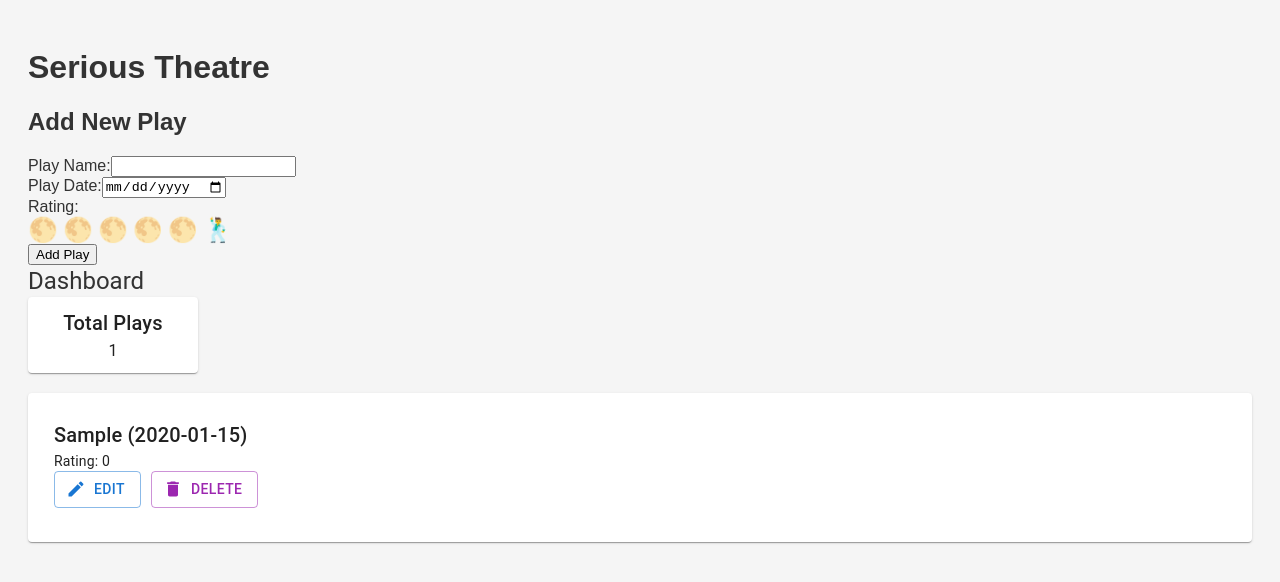
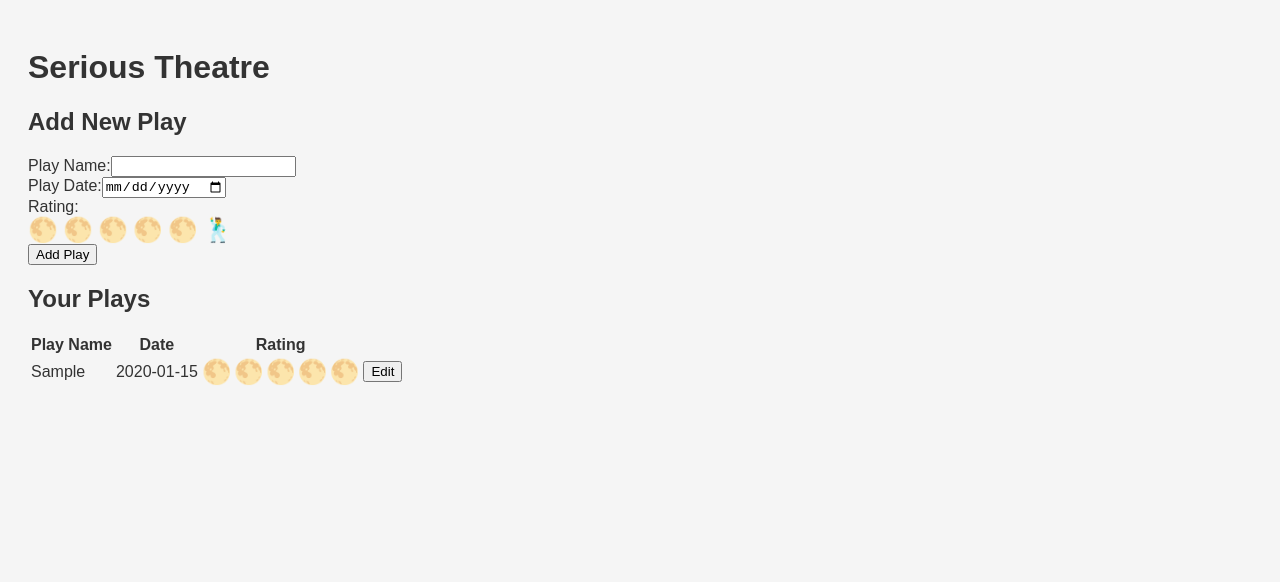
Before and after one commit to tescoboy/serious-theatre, a React (Create React App) app: page / in a window 1280 px wide. Both pictures are taken after typing "Sample", "2020-01-15" into the empty fields and a click on the button "Add Play". Shown: the top 582 px of the page. Built offline with nearby package versions, Linux system fonts and the light colour scheme; the HTML template or start-up script is replaced by a standard one.

Commit message:
Update Dashboard.js

```diff
--- a/src/components/Dashboard.js
+++ b/src/components/Dashboard.js
@@ -1,60 +1,83 @@
-import React from "react";
-import { Button, Box, Typography, Card, CardContent } from "@mui/material";
-import { Edit, Delete } from "@mui/icons-material";
+import React, { useState } from "react";
 
-const Dashboard = ({ plays, onEditPlay, onDeletePlay }) => {
-  const handleEditClick = (play) => {
-    // Open the edit form (e.g., set selectedPlay)
-    console.log("Editing play:", play);
-    // Add logic to show the edit form with play details
-  };
+const Dashboard = ({ plays, onEditPlay }) => {
+  const [selectedPlay, setSelectedPlay] = useState(null); // For editing overlay
 
-  const handleDeleteClick = (id) => {
-    onDeletePlay(id);
+  const renderRating = (rating) => {
+    if (rating === "Standing Ovation") {
+      return <span style={{ fontSize: "24px", color: "purple" }}>🕺</span>;
+    }
+    const fullMoons = Math.floor(rating);
+    const isHalfMoon = rating % 1 !== 0;
+    return (
+      <div style={{ display: "flex", alignItems: "center", gap: "2px" }}>
+        {[...Array(5)].map((_, index) => (
+          <span
+            key={index}
+            style={{
+              fontSize: "24px",
+              color: index < fullMoons ? "yellow" : "grey",
+            }}
+          >
+            {index === fullMoons && isHalfMoon ? "🌗" : "🌕"}
+          </span>
+        ))}
+      </div>
+    );
   };
 
   return (
     <div>
-      <Typography variant="h5">Dashboard</Typography>
-      {/* Tiles */}
-      <Box sx={{ display: "flex", gap: "20px", marginBottom: "20px" }}>
-        <Card sx={{ padding: "10px", width: "150px", textAlign: "center" }}>
-          <Typography variant="h6">Total Plays</Typography>
-          <Typography variant="body1">{plays.length}</Typography>
-        </Card>
-      </Box>
-
-      {/* List of plays */}
-      <Box>
-        {plays.map((play) => (
-          <Card key={play.id} sx={{ marginBottom: "20px", padding: "10px" }}>
-            <CardContent>
-              <Typography variant="h6">
-                {play.name} ({play.date})
-              </Typography>
-              <Typography variant="body2">Rating: {play.rating}</Typography>
-              <Box sx={{ display: "flex", gap: "10px" }}>
-                <Button
-                  onClick={() => handleEditClick(play)}
-                  variant="outlined"
-                  color="primary"
-                  startIcon={<Edit />}
-                >
-                  Edit
-                </Button>
-                <Button
-                  onClick={() => handleDeleteClick(play.id)}
-                  variant="outlined"
-                  color="secondary"
-                  startIcon={<Delete />}
-                >
-                  Delete
-                </Button>
-              </Box>
-            </CardContent>
-          </Card>
-        ))}
-      </Box>
+      <h2>Your Plays</h2>
+      <table>
+        <thead>
+          <tr>
+            <th>Play Name</th>
+            <th>Date</th>
+            <th>Rating</th>
+          </tr>
+        </thead>
+        <tbody>
+          {plays.map((play) => (
+            <tr key={play.id}>
+              <td>{play.name}</td>
+              <td>{play.date}</td>
+              <td>{renderRating(play.rating)}</td>
+              <td>
+                <button onClick={() => setSelectedPlay(play)}>Edit</button>
+              </td>
+            </tr>
+          ))}
+        </tbody>
+      </table>
+      {selectedPlay && (
+        <div>
+          <h3>Edit Play</h3>
+          <input
+            type="text"
+            value={selectedPlay.name}
+            onChange={(e) =>
+              setSelectedPlay({ ...selectedPlay, name: e.target.value })
+            }
+          />
+          <input
+            type="date"
+            value={selectedPlay.date}
+            onChange={(e) =>
+              setSelectedPlay({ ...selectedPlay, date: e.target.value })
+            }
+          />
+          <button
+            onClick={() => {
+              onEditPlay(selectedPlay);
+              setSelectedPlay(null);
+            }}
+          >
+            Save
+          </button>
+          <button onClick={() => setSelectedPlay(null)}>Cancel</button>
+        </div>
+      )}
     </div>
   );
 };
```
